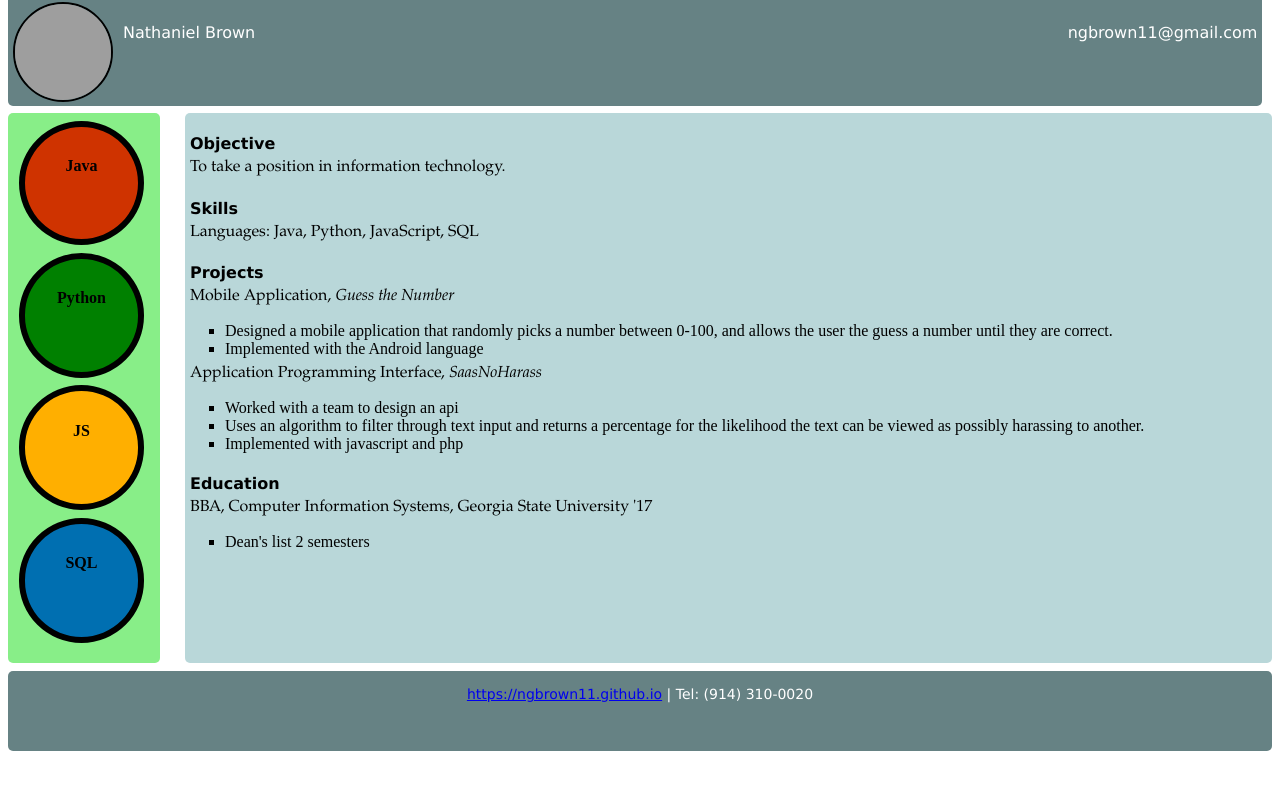
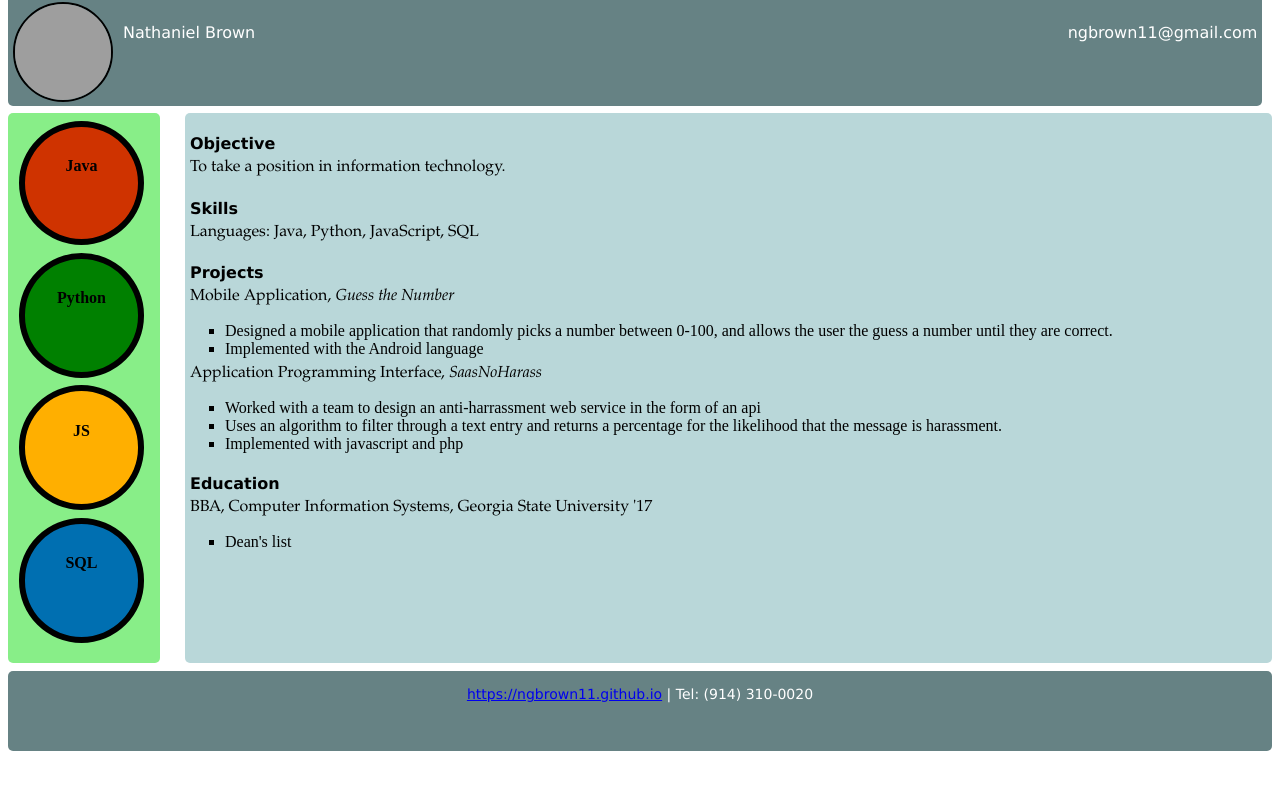
Before and after one commit to ngbrown11/ngbrown11.github.io, a Jekyll site: the page built from about.md, in a window 1280 px wide, cut to the strip 0-790 px from the top of the page. Built offline with Jekyll 4.4.1, drawn with Linux system fonts in a browser that asks for light colours; grey boxes are pictures that could not be loaded.

Commit message:
Update resume_page.html

```diff
--- a/_layouts/resume_page.html
+++ b/_layouts/resume_page.html
@@ -179,14 +178,14 @@
 			</ul>
 			<p>Application Programming Interface, <i>SaasNoHarass</i></p>
 			<ul>
-				<li>Worked with a team to design an api</li>
-				<li>Uses an algorithm to filter through text input and returns a percentage for the likelihood the text can be viewed as possibly harassing to another.</li>
+				<li>Worked with a team to design an anti-harrassment web service in the form of an api</li>
+				<li>Uses an algorithm to filter through a text entry and returns a percentage for the likelihood that the message is harassment.</li>
 				<li>Implemented with javascript and php</li>
 			</ul>
 			<h4>Education</h4>
 			<p>BBA, Computer Information Systems, Georgia State University '17</p>
 			<ul>
-				<li>Dean's list 2 semesters</li>
+				<li>Dean's list</li>
 			</ul>
 		</div>
 
```
Also changed, not shown: other parts of _layouts/resume_page.html (+3 -4 lines).
